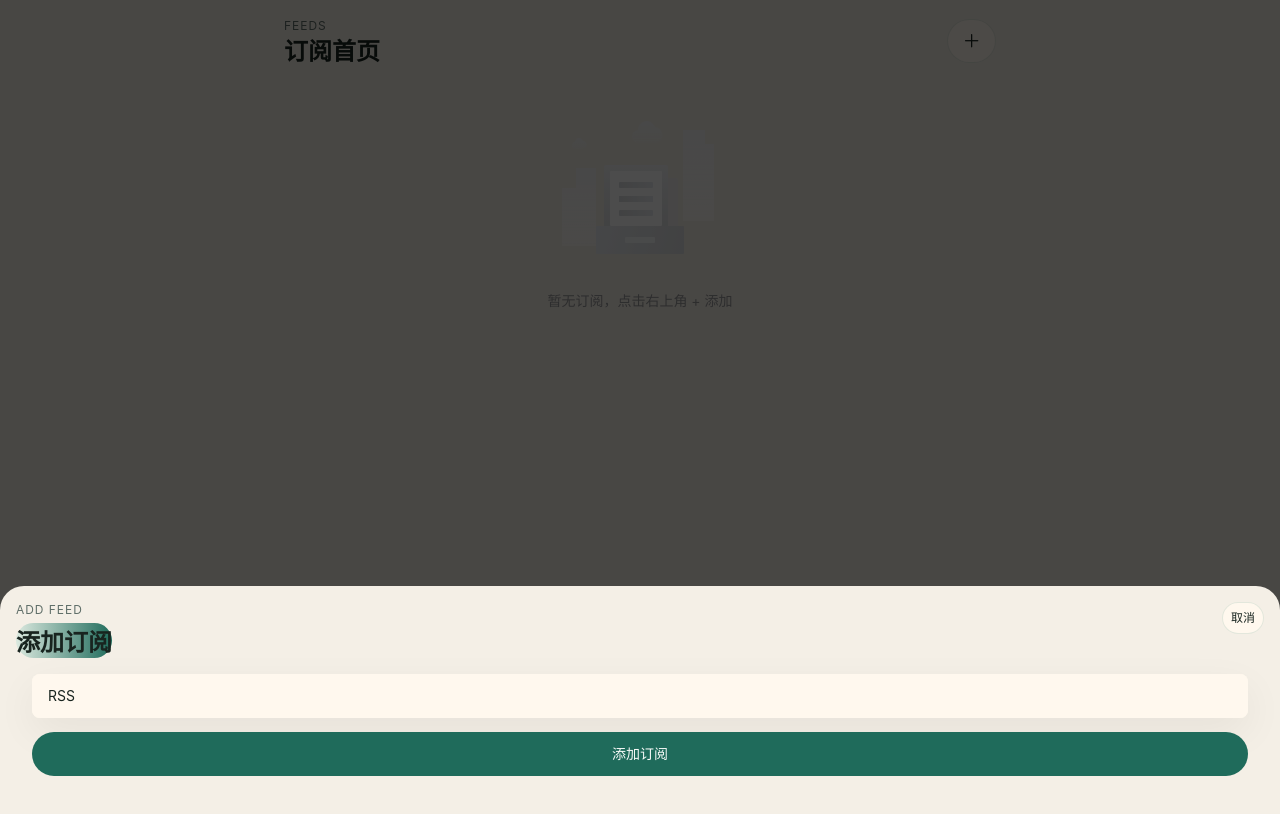
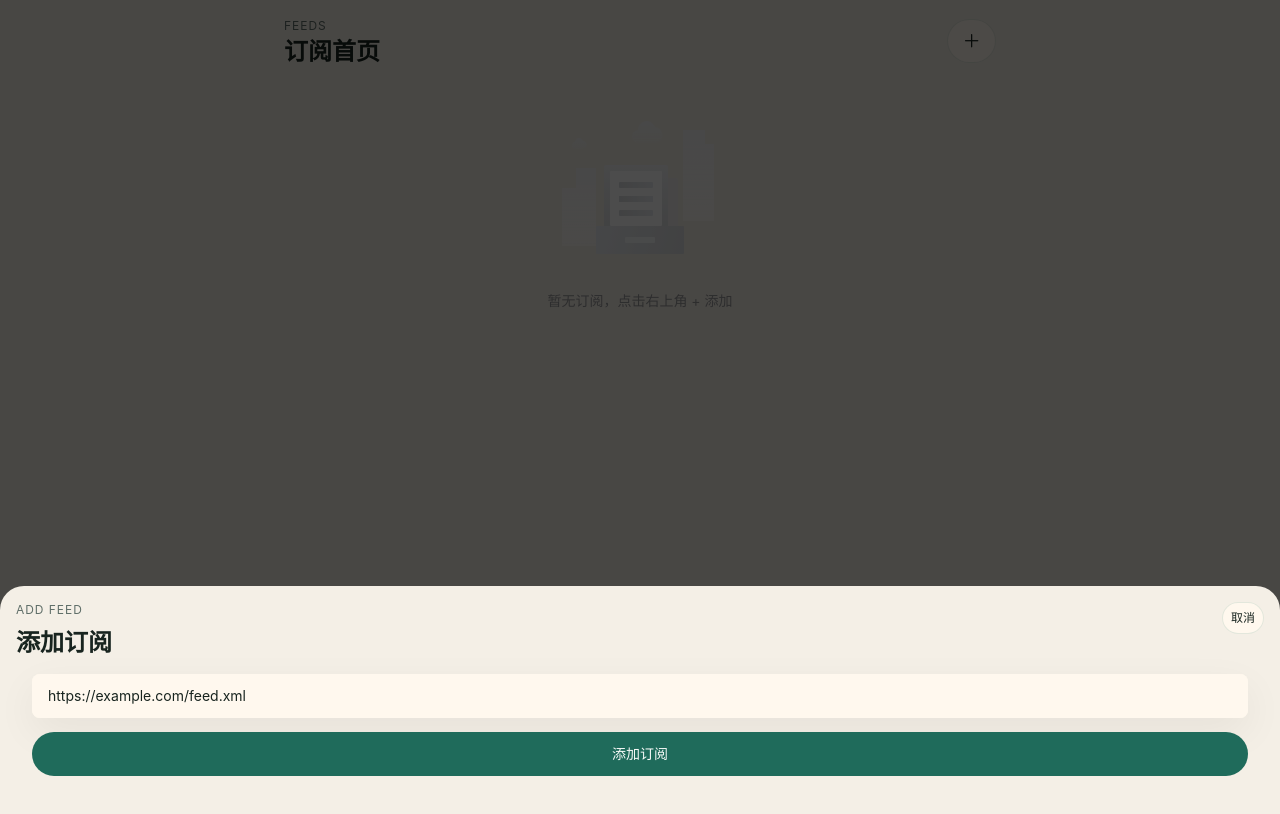
Before and after one commit to geesun/LeafReader, a Vue app: page / in a window 1280 px wide. Both pictures are taken after a click on the button 971 px from the left and 41 px from the top of the page. Shown: the top 814 px of the page. Built offline with nearby package versions, Linux system fonts and the light colour scheme.

Commit message:
Fix add-feed popup: full-width URL input, restore h2 style

```diff
--- a/src/styles.css
+++ b/src/styles.css
@@ -444,10 +444,6 @@ a {
 
 .sheet-popup__header h2 {
   margin: 0;
-  border-radius: 999px;
-  outline: none;
-  appearance: none;
-  background: linear-gradient(90deg, var(--accent-soft) 0%, var(--accent) 100%);
 }
 
 .font-slider-label {
--- a/src/views/SubscriptionsView.vue
+++ b/src/views/SubscriptionsView.vue
@@ -330,7 +330,7 @@ onBeforeUnmount(() => {
         </div>
 
         <van-cell-group inset>
-          <van-field v-model="feedUrl" label="RSS" placeholder="" />
+          <van-field v-model="feedUrl" placeholder="https://example.com/feed.xml" />
         </van-cell-group>
 
         <div class="cell-actions">
```
